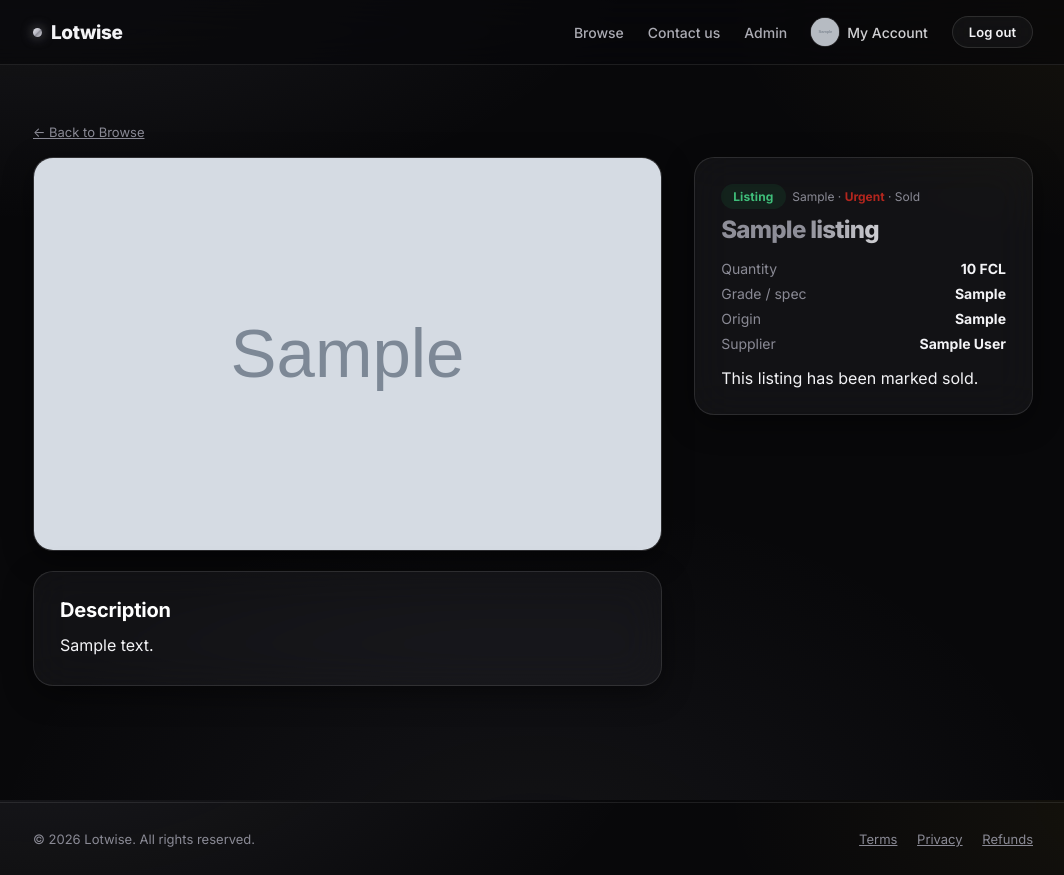
After one commit to Yididyateklemarkos/lotwise, a Flask app: page /listing/1 in a window 1280 px wide. The commit adds this page. Shown: the whole page, without its empty margins (107-1171 px from the left). Run offline with Flask 3, Linux system fonts and the light colour scheme; a user stored in the database is signed in; tables that the repository leaves empty hold one stand-in row (values such as "Sample post"); grey boxes marked "Sample" are stand-in pictures.

Commit message:
aDawhjrsuttrshqadadwefsmejhlllwadwda

```diff
--- a/app.py
+++ b/app.py
@@ -507,6 +507,20 @@ def browse():
         feed=feed, q=q, category=category, item_type=item_type,
         categories=MARKETPLACE_CATEGORIES,
     )
+
+
+@app.route("/listing/<int:listing_id>")
+@member_required
+def listing_detail(listing_id):
+    listing = Listing.query.get_or_404(listing_id)
+    return render_template("dashboard/listing_detail.html", listing=listing)
+
+
+@app.route("/request/<int:request_id>")
+@member_required
+def request_detail(request_id):
+    req = SourcingRequest.query.get_or_404(request_id)
+    return render_template("dashboard/request_detail.html", req=req)
 
 
 @app.route("/listing/<int:listing_id>/inquire", methods=["POST"])
--- a/templates/base.html
+++ b/templates/base.html
@@ -92,6 +92,8 @@
   .browse-thumb img { width:100%; height:100%; object-fit:cover; display:block; transition: transform 0.4s var(--ease); }
   .browse-card:hover .browse-thumb img { transform: scale(1.05); }
   .browse-thumb-empty { display:flex; align-items:center; justify-content:center; background: linear-gradient(135deg, #1a1a1d, #101012); color: var(--gray); font-size:13px; font-weight:600; }
+  .browse-thumb { position:relative; }
+  .photo-count-badge { position:absolute; bottom:8px; right:8px; background:rgba(0,0,0,0.7); backdrop-filter: blur(6px); color:#fff; font-size:11px; font-weight:700; padding:3px 8px; border-radius:100px; }
   @media (max-width: 900px) { .browse-grid { grid-template-columns:repeat(2,1fr); } }
   @media (max-width: 600px) { .browse-grid { grid-template-columns:1fr; } }
   .card-row { display:flex; justify-content: space-between; align-items:center; }
--- /dev/null
+++ b/templates/dashboard/listing_detail.html
@@ -0,0 +1,77 @@
+{% extends "base.html" %}
+{% block title %}{{ listing.title }} — Lotwise{% endblock %}
+{% block content %}
+
+<a href="{{ url_for('browse') }}" class="muted" style="text-decoration:underline; font-size:13px;">← Back to Browse</a>
+
+<div style="display:grid; grid-template-columns:1.3fr 0.7fr; gap:32px; margin-top:16px; align-items:start;">
+  <div>
+    {% if listing.photos %}
+    <div class="card" style="padding:0; overflow:hidden;">
+      <img id="main-photo" src="{{ url_for('static', filename='uploads/' + listing.photos[0].file_path) }}" style="width:100%; aspect-ratio:16/10; object-fit:cover; display:block;" alt="{{ listing.title }}">
+    </div>
+    {% if listing.photos|length > 1 %}
+    <div style="display:flex; gap:8px; margin-top:10px; flex-wrap:wrap;">
+      {% for photo in listing.photos %}
+      <img src="{{ url_for('static', filename='uploads/' + photo.file_path) }}" class="thumb-select" data-full="{{ url_for('static', filename='uploads/' + photo.file_path) }}" style="width:76px; height:76px; object-fit:cover; border-radius:8px; cursor:pointer; border:2px solid {% if loop.first %}var(--gold){% else %}transparent{% endif %};" alt="">
+      {% endfor %}
+    </div>
+    {% endif %}
+    {% else %}
+    <div class="card browse-thumb-empty" style="height:280px; border-radius:var(--radius);">
+      <span>No photos provided</span>
+    </div>
+    {% endif %}
+
+    <div class="card" style="margin-top:20px;">
+      <h2 style="margin-bottom:10px;">Description</h2>
+      {% if listing.description %}
+      <p style="white-space:pre-wrap; line-height:1.7;">{{ listing.description }}</p>
+      {% else %}
+      <p class="muted">No description provided.</p>
+      {% endif %}
+    </div>
+  </div>
+
+  <div>
+    <div class="card">
+      <div class="muted" style="font-size:12px; margin-bottom:6px;">
+        <span class="pill" style="background:rgba(30,132,73,0.14); color:var(--ok);">Listing</span>
+        &nbsp;{{ listing.category }}{% if listing.is_urgent %} · <strong style="color:#B3261E;">Urgent</strong>{% endif %}{% if listing.is_sold %} · Sold{% endif %}
+      </div>
+      <h1 style="font-size:24px;">{{ listing.title }}</h1>
+      <div style="margin-top:16px; display:flex; flex-direction:column; gap:8px; font-size:14px;">
+        <div class="card-row"><span class="muted">Quantity</span><strong>{{ listing.quantity_fcl }} FCL</strong></div>
+        {% if listing.grade_spec %}<div class="card-row"><span class="muted">Grade / spec</span><strong>{{ listing.grade_spec }}</strong></div>{% endif %}
+        {% if listing.origin_country %}<div class="card-row"><span class="muted">Origin</span><strong>{{ listing.origin_country }}</strong></div>{% endif %}
+        <div class="card-row"><span class="muted">Supplier</span><strong>{{ listing.owner.company_name }}</strong></div>
+      </div>
+
+      {% if listing.user_id != current_user.id and not listing.is_sold %}
+      <form method="POST" action="{{ url_for('inquire', listing_id=listing.id) }}" style="margin-top:20px;">
+        <label style="display:block; font-size:13px; font-weight:600; margin-bottom:6px;">Message (optional)</label>
+        <textarea name="message" rows="3" placeholder="Introduce yourself, ask a question..." style="width:100%; padding:10px 12px; border-radius:10px; border:1px solid var(--glass-border); background:var(--glass-bg); color:var(--ink); font-family:inherit; font-size:13px; resize:vertical;"></textarea>
+        <button type="submit" class="btn btn-solid" style="width:100%; margin-top:12px; padding:12px;">Send inquiry</button>
+      </form>
+      {% elif listing.is_sold %}
+      <div class="hint" style="margin-top:16px;">This listing has been marked sold.</div>
+      {% else %}
+      <div class="hint" style="margin-top:16px;">This is your own listing.</div>
+      {% endif %}
+    </div>
+  </div>
+</div>
+
+{% endblock %}
+
+{% block scripts %}
+<script>
+document.querySelectorAll('.thumb-select').forEach(function(t) {
+  t.addEventListener('click', function() {
+    document.getElementById('main-photo').src = t.dataset.full;
+    document.querySelectorAll('.thumb-select').forEach(function(o) { o.style.borderColor = 'transparent'; });
+    t.style.borderColor = 'var(--gold)';
+  });
+});
+</script>
+{% endblock %}
```
Also changed, not shown: templates/dashboard/marketplace.html (+7 -11 lines), templates/dashboard/request_detail.html (added, +74 -0 lines).
